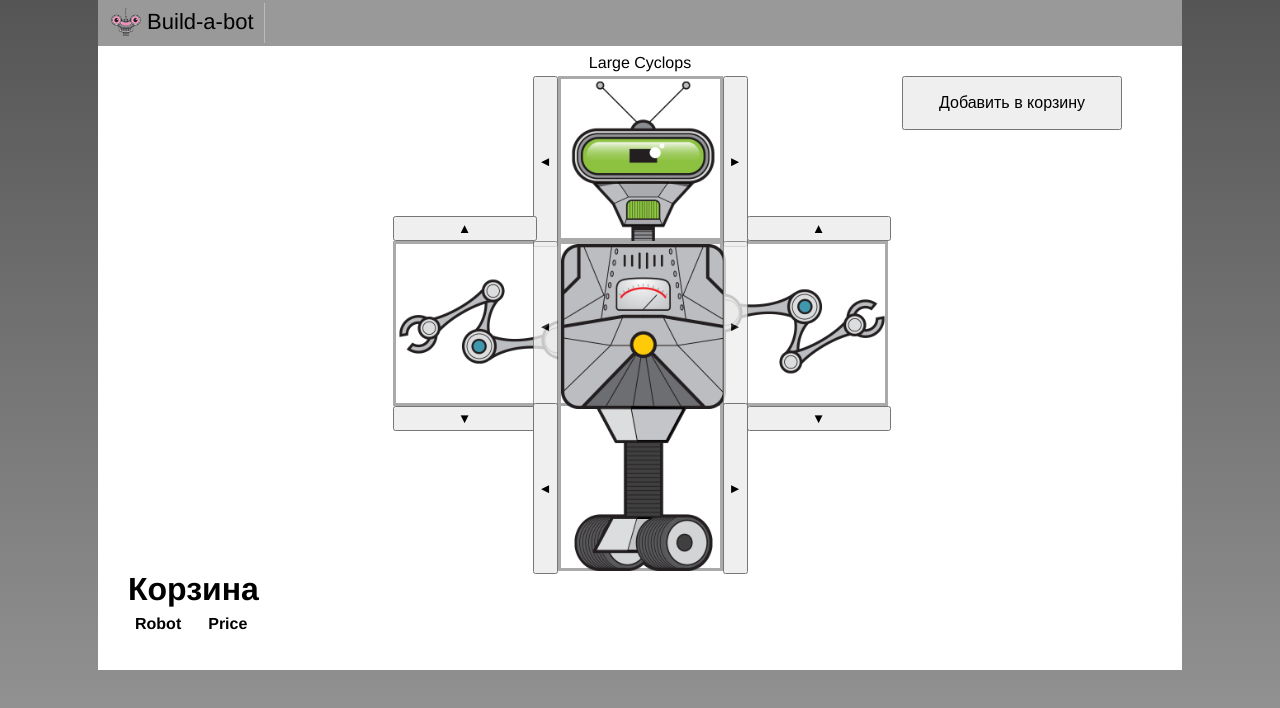
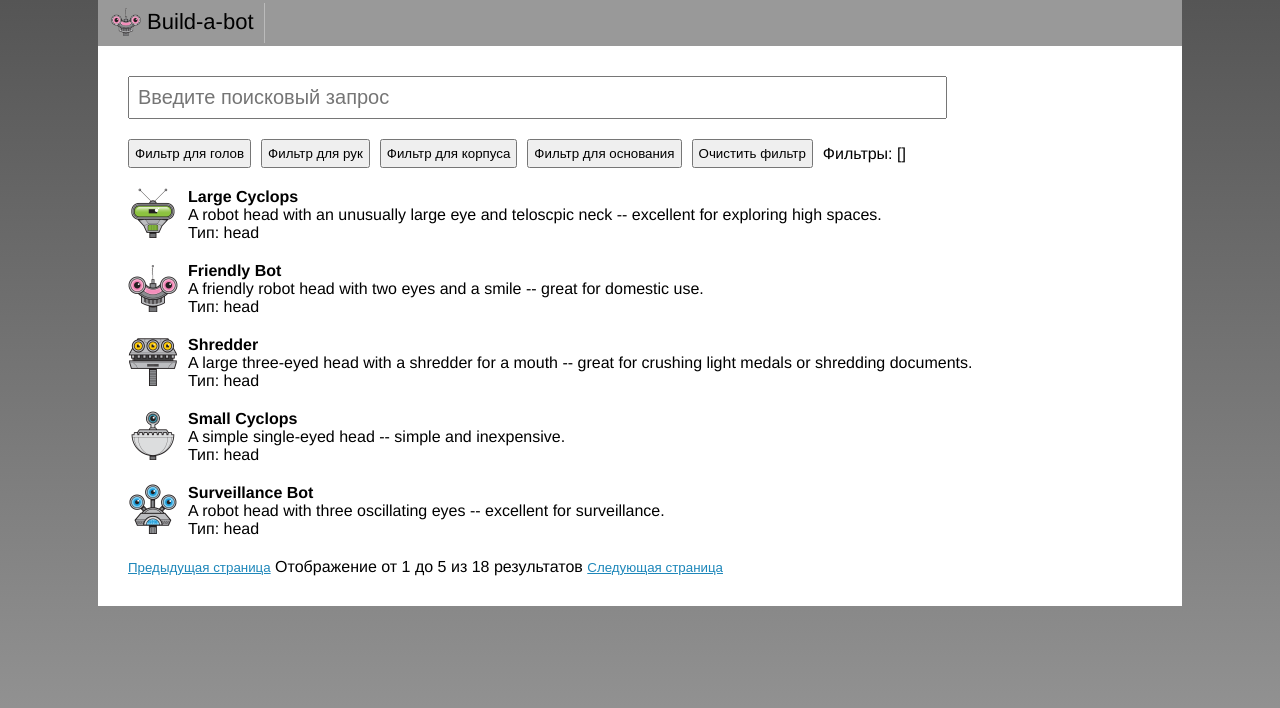
Before and after one commit to Kalliacto/Build-a-bot, a Vue app: page / in a window 1280 px wide. Shown: the top 708 px of the page. Built offline with nearby package versions, Linux system fonts and the light colour scheme.

Commit message:
фильтрация,поиск, пагинация

```diff
--- a/src/App.vue
+++ b/src/App.vue
@@ -11,19 +11,22 @@
         </nav>
     </header>
     <main>
-        <RobotBuilder />
+        <!-- <RobotBuilder /> -->
+        <Search />
     </main>
 </template>
 
 <script>
 // import HomePage from './pages/HomePage.vue';
-import RobotBuilder from './pages/RobotBuilder.vue';
+// import RobotBuilder from './pages/RobotBuilder.vue';
+import Search from './components/search/Search.vue';
 
 export default {
     name: 'App',
     components: {
         // HomePage,
-        RobotBuilder,
+        // RobotBuilder,
+        Search,
     },
 };
 </script>
--- /dev/null
+++ b/src/components/search/Search.vue
@@ -0,0 +1,111 @@
+<template>
+    <div>
+        <div>
+            <input placeholder="Введите поисковый запрос" @input="search($event.target.value)" />
+        </div>
+        <div class="filters">
+            <div><button @click="applyFilters({ type: 'heads' })" class="btn">Фильтр для голов</button></div>
+            <div><button @click="applyFilters({ type: 'arms' })" class="btn">Фильтр для рук</button></div>
+            <div><button @click="applyFilters({ type: 'torsos' })" class="btn">Фильтр для корпуса</button></div>
+            <div><button @click="applyFilters({ type: 'bases' })" class="btn">Фильтр для основания</button></div>
+            <div><button @click="clearFilters()" class="btn">Очистить фильтр</button></div>
+            <div>Фильтры: {{ filters }}</div>
+        </div>
+    </div>
+    <div>
+        <ul>
+            <li v-for="(result, index) in pagedResults" :key="index">
+                <div><img :src="result.src" /></div>
+                <div>
+                    <div class="title">{{ result.title }}</div>
+                    <div>{{ result.description }}</div>
+                    <div>Тип: {{ result.type.substring(0, result.type.length - 1) }}</div>
+                </div>
+            </li>
+        </ul>
+    </div>
+    <div>
+        <button @click="prevPage()" class="button-link">Предыдущая страница</button>
+        Отображение от {{ currentStartIndex }} до {{ currentEndIndex }} из {{ resultCount }} результатов
+        <button @click="nextPage()" class="button-link">Следующая страница</button>
+    </div>
+    <div>{{ title }}</div>
+</template>
+
+<script>
+import { computed } from 'vue';
+import useSearch from './useSearch';
+import useFilters from './useFilters';
+import usePagination from './usePagination';
+
+export default {
+    setup(props) {
+        const { searchResults, search } = useSearch(false);
+        const { filters, applyFilters, clearFilters, filteredResults } = useFilters(searchResults);
+        const { currentPage, nextPage, prevPage, currentStartIndex, currentEndIndex, pagedResults } =
+            usePagination(filteredResults);
+        const resultCount = computed(() => filteredResults.value.length);
+        console.log(props);
+        return {
+            pagedResults,
+            search,
+            filters,
+            applyFilters,
+            clearFilters,
+            currentPage,
+            nextPage,
+            prevPage,
+            currentStartIndex,
+            currentEndIndex,
+            resultCount,
+        };
+    },
+};
+</script>
+<style scoped>
+input {
+    font-size: 20px;
+    padding: 8px;
+    width: 80%;
+}
+img {
+    width: 50px;
+    margin-right: 10px;
+}
+tr {
+    margin-bottom: 5px;
+}
+td,
+th {
+    text-align: left;
+}
+ul {
+    list-style-type: none;
+}
+li {
+    display: flex;
+    margin-bottom: 20px;
+}
+.title {
+    font-weight: bold;
+}
+.button-link {
+    background: none !important;
+    border: none;
+    padding: 0 !important;
+    text-decoration: underline;
+    cursor: pointer;
+    color: #1e87ba;
+}
+.filters {
+    margin: 20px 0;
+    display: flex;
+    align-items: center;
+}
+.filters > * {
+    margin-right: 10px;
+}
+.btn {
+    padding: 5px;
+}
+</style>
--- /dev/null
+++ b/src/components/search/useFilters.js
@@ -0,0 +1,31 @@
+import { ref, computed, onMounted } from 'vue';
+
+function filterResults(results, filters) {
+    return results.value.filter((part) =>
+        filters.value.every((filter) => {
+            const filterField = Object.keys(filter)[0];
+            const filterValue = filter[filterField];
+            return part[filterField] === filterValue;
+        })
+    );
+}
+
+export default function useFilters(searchResults) {
+    const filters = ref([]);
+
+    const applyFilters = (filter) => filters.value.push(filter);
+    const clearFilters = () => {
+        filters.value = [];
+    };
+
+    onMounted(() => console.log('Mounted: useFilters'));
+
+    const filteredResults = computed(() => filterResults(searchResults, filters));
+
+    return {
+        filters,
+        applyFilters,
+        clearFilters,
+        filteredResults,
+    };
+}
--- /dev/null
+++ b/src/components/search/usePagination.js
@@ -0,0 +1,41 @@
+import { ref, computed, onMounted } from 'vue';
+
+export default function usePagination(filteredSearchResults) {
+    const pageSize = 5;
+    const maxPages = computed(() => Math.round(filteredSearchResults.value.length / pageSize));
+    const currentPage = ref(1);
+
+    const nextPage = () => {
+        if (currentPage.value === maxPages.value) return;
+        currentPage.value += 1;
+    };
+    const prevPage = () => {
+        if (currentPage.value === 1) return;
+        currentPage.value -= 1;
+    };
+
+    onMounted(() => console.log('Mounted: useSearch'));
+
+    const currentStartIndex = computed(() => (currentPage.value - 1) * pageSize + 1);
+
+    const currentEndIndex = computed(() => {
+        const end = currentStartIndex.value - 1 + pageSize;
+        return end > filteredSearchResults.value.length ? filteredSearchResults.value.length : end;
+    });
+
+    const pagedResults = computed(() => {
+        const startIndex = currentStartIndex.value - 1;
+        const endIndex = currentEndIndex.value;
+        return filteredSearchResults.value.slice(startIndex, endIndex);
+    });
+
+    return {
+        currentPage,
+        nextPage,
+        prevPage,
+        pageSize,
+        currentStartIndex,
+        currentEndIndex,
+        pagedResults,
+    };
+}
--- /dev/null
+++ b/src/components/search/useSearch.js
@@ -0,0 +1,26 @@
+import { ref, onMounted } from 'vue';
+import parts from '../../assets/data/parts';
+
+const allParts = [...parts.heads, ...parts.arms, ...parts.torsos, ...parts.bases];
+
+export default function useSearch(originalSearchTerm) {
+    const results = ref([]);
+
+    const searchInventory = (searchTerm) => {
+        let searchResults;
+        const term = searchTerm || originalSearchTerm;
+
+        if (!term) searchResults = allParts;
+        else {
+            const lowerTerm = term.toLowerCase();
+            searchResults = allParts.filter((part) => part.title.toLowerCase().includes(lowerTerm));
+        }
+        results.value = [...searchResults];
+    };
+
+    searchInventory(originalSearchTerm);
+
+    onMounted(() => console.log('Mounted: useSearch'));
+
+    return { searchResults: results, search: searchInventory };
+}
```
